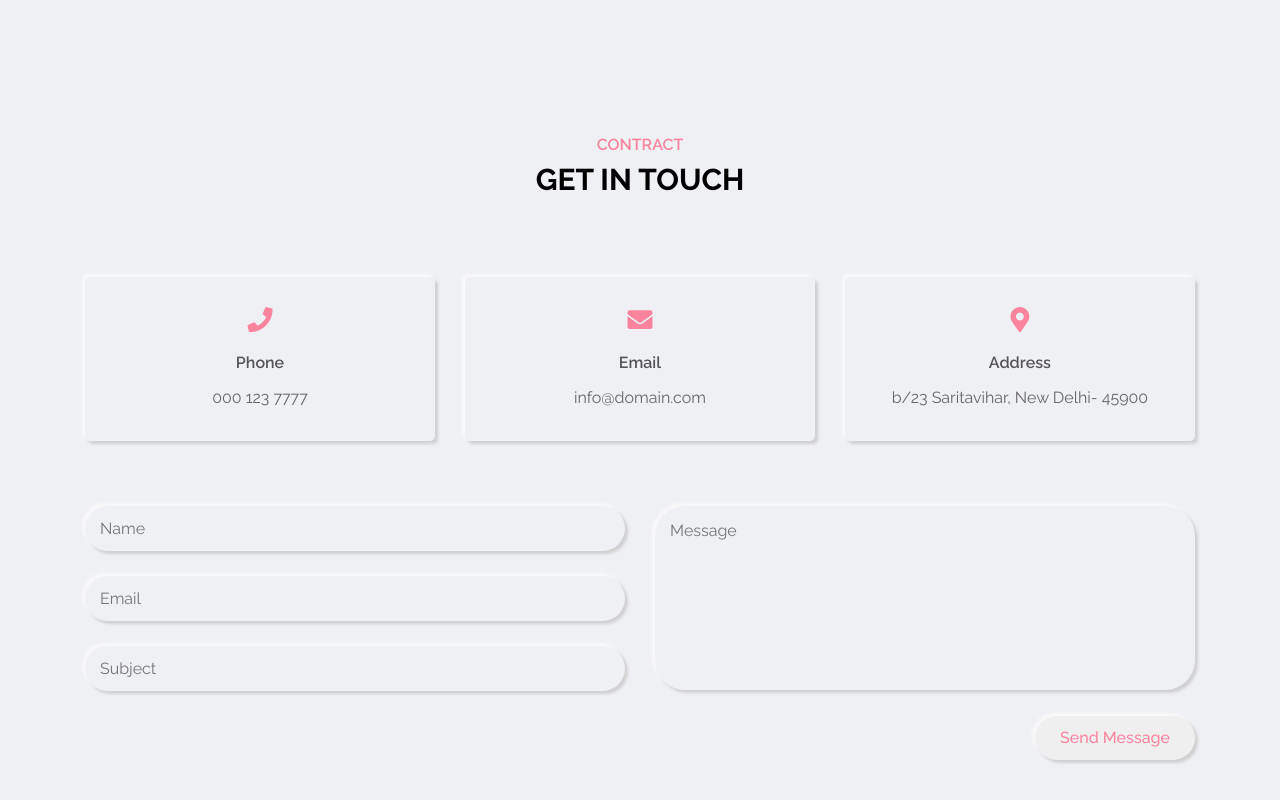
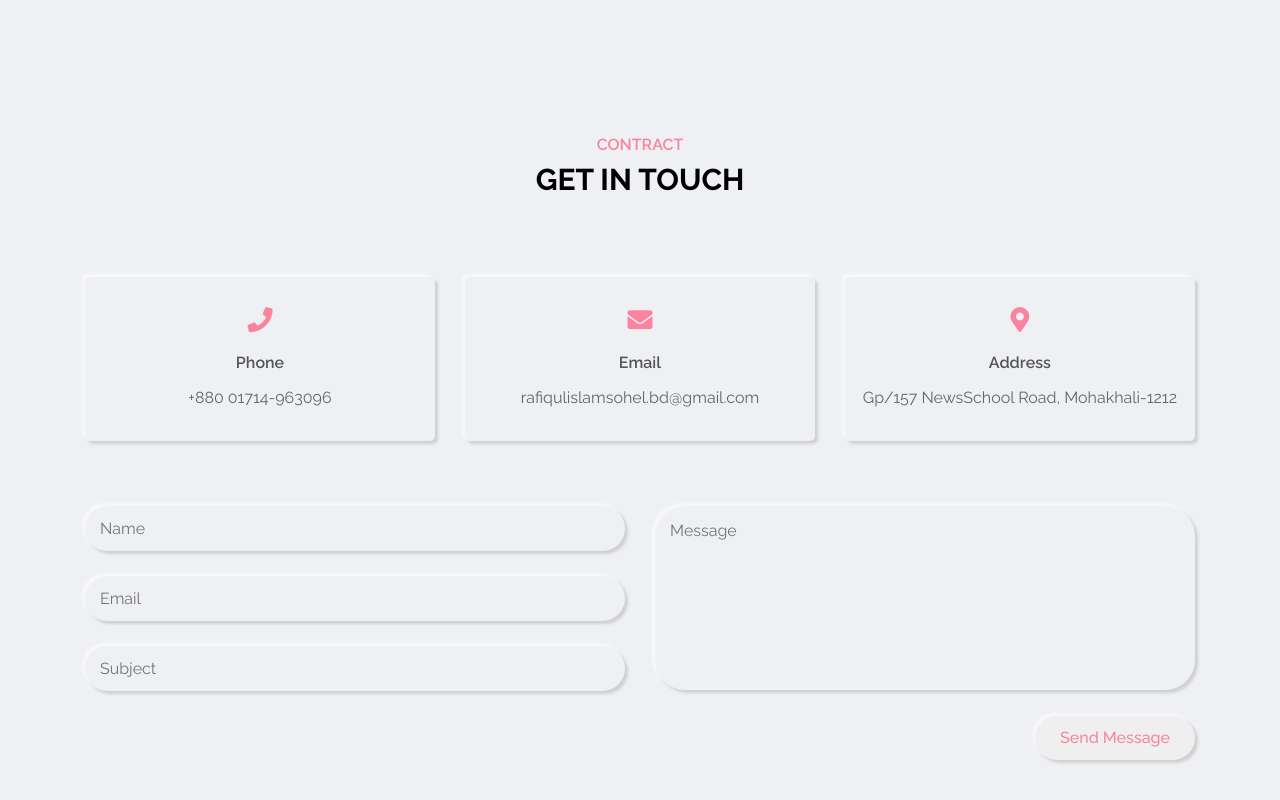
Before and after one commit to Rafiqul-islam-dev/pesonalPortfolio, a plain HTML site: page index.html in a window 1280 px wide. Shown: the part 4512-5312 px from the top of the page. Drawn offline with Linux system fonts and the light colour scheme.

Commit message:
addressUpdate

```diff
--- a/index.html
+++ b/index.html
@@ -142,7 +142,7 @@
                         opposed to using 'Content here, </p>
                     <p>There are many variations of passages of Lorem Ipsum available, but the majority have suffered
                         alteration in some form, by injected humour</p>
-                    <a href="" class="btn-1 outer-shadow hover-in-shadow">Download CV</a>
+                    <a href="image/Rafiqul_Islam.pdf" target="_blank" class="btn-1 outer-shadow hover-in-shadow">Download CV</a>
                     <a href="" class="btn-1 outer-shadow hover-in-shadow">Hire Me</a>
                 </div>
             </div>
@@ -741,7 +741,7 @@
                     <div class="contact-item-inner outer-shadow">
                         <i class="fas fa-phone"></i>
                         <span>Phone</span>
-                        <p>000 123 7777</p>
+                        <p>+880 01714-963096</p>
                     </div>
                 </div>
                 <!--contact end-->
@@ -750,7 +750,7 @@
                     <div class="contact-item-inner outer-shadow">
                         <i class="fas fa-envelope"></i>
                         <span>Email</span>
-                        <p>info@domain.com</p>
+                        <p>rafiqulislamsohel.bd@gmail.com</p>
                     </div>
                 </div>
                 <!--contact end-->
@@ -759,7 +759,7 @@
                     <div class="contact-item-inner outer-shadow">
                         <i class="fas fa-map-marker-alt"></i>
                         <span>Address</span>
-                        <p>b/23 Saritavihar, New Delhi- 45900</p>
+                        <p>Gp/157 NewsSchool Road, Mohakhali-1212</p>
                     </div>
                 </div>
                 <!--contact end-->
```
Also changed, not shown: 1 other file.
